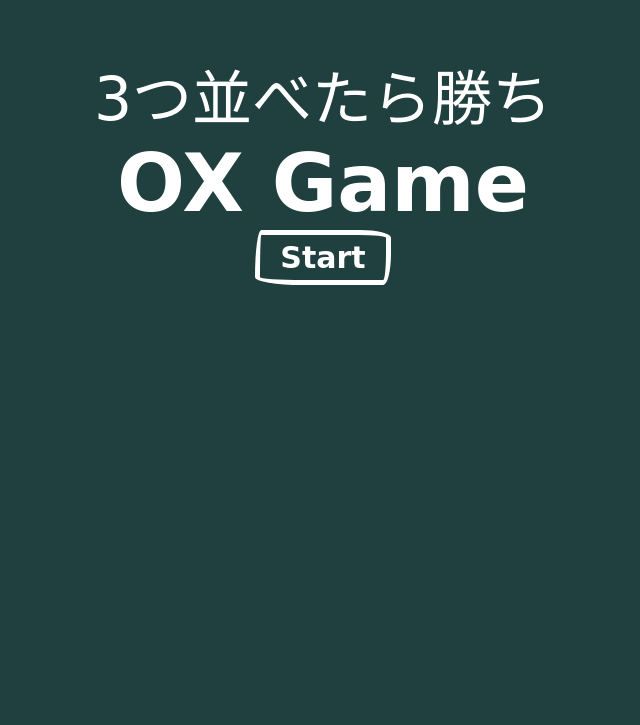
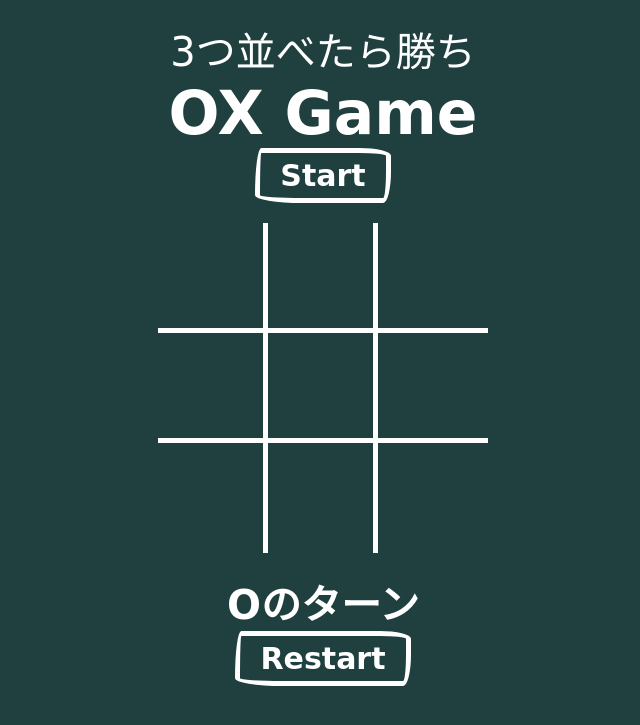
Before and after one commit to a-matsuzaki/practice-game01, a PHP site: page / in a window 1280 px wide. Shown: the top 725 px of the page, without its empty margins (317-957 px from the left). Run offline with PHP 8.4, Linux system fonts and the light colour scheme; some web fonts are replaced.

Commit message:
ゲームがそれっぽく動くところまで

```diff
--- a/index.html
+++ b/index.html
@@ -19,17 +19,17 @@
     <button id="startBtn">Start</button>
     <div id="container">
       <div id="board">
-        <div id="0" class="box"></div>
-        <div id="1" class="box"></div>
-        <div id="2" class="box"></div>
-        <div id="3" class="box"></div>
-        <div id="4" class="box"></div>
-        <div id="5" class="box"></div>
-        <div id="6" class="box"></div>
-        <div id="7" class="box"></div>
-        <div id="8" class="box"></div>
+        <div id="0" class="block"></div>
+        <div id="1" class="block"></div>
+        <div id="2" class="block"></div>
+        <div id="3" class="block"></div>
+        <div id="4" class="block"></div>
+        <div id="5" class="block"></div>
+        <div id="6" class="block"></div>
+        <div id="7" class="block"></div>
+        <div id="8" class="block"></div>
       </div>
-      <h2 id="result"></h2>
+      <h2 id="text"></h2>
       <button id="restartBtn">Restart</button>
     </div>
   </div>
--- a/index.js
+++ b/index.js
@@ -1,15 +1,29 @@
+// スタートボタン
 const startBtn = document.querySelector("#startBtn");
+// コンテンツ全体
 const container = document.querySelector("#container");
-const boxes = document.querySelectorAll(".box");
-const result = document.querySelector("#result");
+// マス目(配列が入る)
+const blockes = document.querySelectorAll(".block");
+// テキスト
+const text = document.querySelector("#text");
+// リスタートボタン
 const restartBtn = document.querySelector("#restartBtn");
-
+// 勝利条件
+const winConditions = [
+  [0, 1, 2],
+  [3, 4, 5],
+  [6, 7, 8],
+  [0, 3, 6],
+  [1, 4, 7],
+  [2, 5, 8],
+  [0, 4, 8],
+  [2, 4, 6],
+];
 // マスの初期値は空
 let options = ["", "", "", "", "", "", "", "", ""];
-// 初期のプレイヤー
+// 現在のプレイヤーの初期値
 let currentPlayer = "O";
 // ゲームが実行中かどうか
-// ゲームの開始のタイミングでtrueにする
 let running = false;
 
 // ゲーム初期化
@@ -17,32 +31,127 @@ initializeGame();
 
 // ゲームを初期化する関数
 function initializeGame() {
-  // 開始時のプレイヤー名を表示
-  result.textContent = `${currentPlayer}のターン`;
-  // ゲーム実行中
+  // 全てのマスにクリックされた場合のコールバック関数を設定
+  blockes.forEach(function (block) {
+    block.addEventListener("click", blockClicked)
+  });
+  // リスタートボタンがクリックされる
+  restartBtn.addEventListener("click", restartGame);
+  // テキストに初期プレイヤーを表示
+  text.textContent = `${currentPlayer}のターン`;
+  // ゲームを実行中に変更
   running = true;
 }
 
-// スタートボタンを押したときの挙動
-function startGame() {
-  // ゲーム画面を表示
-  if (getComputedStyle(container).display == 'none') {
-    container.style.display = "block";
+// クリックされた場合の関数
+function blockClicked(e) {
+  // クリックされたマスのidを取得
+  const id = e.target.id;
+  // マスが空ではないか、ゲームが実行されていなければ何もしない
+  if (options[id] != "" || !running) {
+    return;
   }
-  // スタートボタンを非表示
-  if (getComputedStyle(startBtn).display == 'inline-block') {
-    startBtn.style.display = "none";
+  // マスの内容を更新する
+  // thisには<div id=""~></div>が入る
+  updateBlock(this, id);
+  // 勝敗の判定をする
+  checkConditions();
+}
+
+// マスの中身を更新
+function updateBlock(block, index) {
+  // 配列にcurrentPlayerを代入
+  options[index] = currentPlayer;
+  // HTMLのテキストの内容としてcurrentPlayerを入れる（OかXか）
+  block.textContent = currentPlayer;
+}
+
+// プレイヤーの交代
+function changePlayer() {
+  // OだったらXに、OでなければOに変更
+  currentPlayer = (currentPlayer == "O") ? "X" : "O";
+  // テキスト部分の表示
+  text.textContent = `${currentPlayer}のターン`;
+}
+
+// 勝利条件を満たしたかどうかチェック
+function checkConditions() {
+  // 初期値は勝利条件を満たしていない
+  let win = false;
+  // 各勝利条件の配列に何が入っているかを定数に代入
+  for (let i = 0; i < winConditions.length; i++) {
+    const condition = winConditions[i];
+    const blockA = options[condition[0]];
+    const blockB = options[condition[1]];
+    const blockC = options[condition[2]];
+
+    //AかBかCが空の場合は続行
+    if (blockA == "" || blockB == "" || blockC == "") {
+      continue;
+    }
+    //AとBとCの全てが同じプレイヤーの場合は勝利条件を満たしているので終了
+    if (blockA == blockB && blockB == blockC) {
+      win = true;
+      break;
+    }
+  }
+
+  // 勝利条件を満たしている場合
+  if (win) {
+    // 勝者を表示
+    text.textContent = `${currentPlayer} の勝ち！`;
+    // ゲームを終了
+    running = false;
+  }
+  // 勝利条件を満たしていない場合で、全てのマスが埋まっている場合
+  else if (!options.includes("")) {
+    // 引き分けを表示
+    text.textContent = `引き分け`;
+    // ゲームを終了
+    running = false;
+  }
+  // それ以外の場合
+  else {
+    // プレイヤーを交代
+    changePlayer();
   }
 }
 
+// リスタート
+function restartGame() {
+  // プレイヤーを初期値に設定
+  currentPlayer = "O";
+  // マスの中身を空にする
+  options = ["", "", "", "", "", "", "", "", ""];
+  // テキストに初期プレイヤーを表示
+  text.textContent = `${currentPlayer}のターン`;
+  // マスの表示を空にする
+  blockes.forEach(function (block) {
+    block.textContent = ""
+  });
+  // ゲームは実行中に
+  running = true;
+}
+// スタートボタンを押したときの挙動
+// function startGame() {
+//   // ゲーム画面を表示
+//   if (getComputedStyle(container).display == 'none') {
+//     container.style.display = "block";
+//   }
+//   // スタートボタンを非表示
+//   if (getComputedStyle(startBtn).display == 'inline-block') {
+//     startBtn.style.display = "none";
+//   }
+// }
+
 // リスタートボタンを押したときの挙動
-function restartGame() {
-  // ゲーム画面を非表示
-  if (getComputedStyle(container).display == 'block') {
-    container.style.display = "none";
-  }
-  // スタートボタンを表示
-  if (getComputedStyle(startBtn).display == 'none') {
-    startBtn.style.display = "inline-block";
-  }
-}
+// function restartGame() {
+//   // ゲーム画面を非表示
+//   if (getComputedStyle(container).display == 'block') {
+//     container.style.display = "none";
+//   }
+//   // スタートボタンを表示
+//   if (getComputedStyle(startBtn).display == 'none') {
+//     startBtn.style.display = "inline-block";
+//   }
+// }
--- a/style.css
+++ b/style.css
@@ -17,26 +17,26 @@ body {
 }
 
 .text {
-  margin-top: 50px;
+  margin-top: 20px;
+  font-size: 40px;
+}
+
+.title {
   font-size: 60px;
 }
 
-.title {
-  font-size: 80px;
-}
-
 #container {
-  display: none;
+  /* display: none; */
 }
 
 #board {
   display: flex;
   flex-wrap: wrap;
   width: 330px;
-  margin: 50px auto;
+  margin: 20px auto;
 }
 
-.box {
+.block {
   width: 110px;
   height: 110px;
   display: flex;
@@ -48,15 +48,15 @@ body {
   cursor: pointer;
 }
 
-.box:nth-child(3n) {
+.block:nth-child(3n) {
   border-right: none;
 }
 
-.box:nth-child(6)~.box {
+.block:nth-child(6)~.block {
   border-bottom: none;
 }
 
-#result {
+#text {
   font-size: 40px;
 }
 
```
